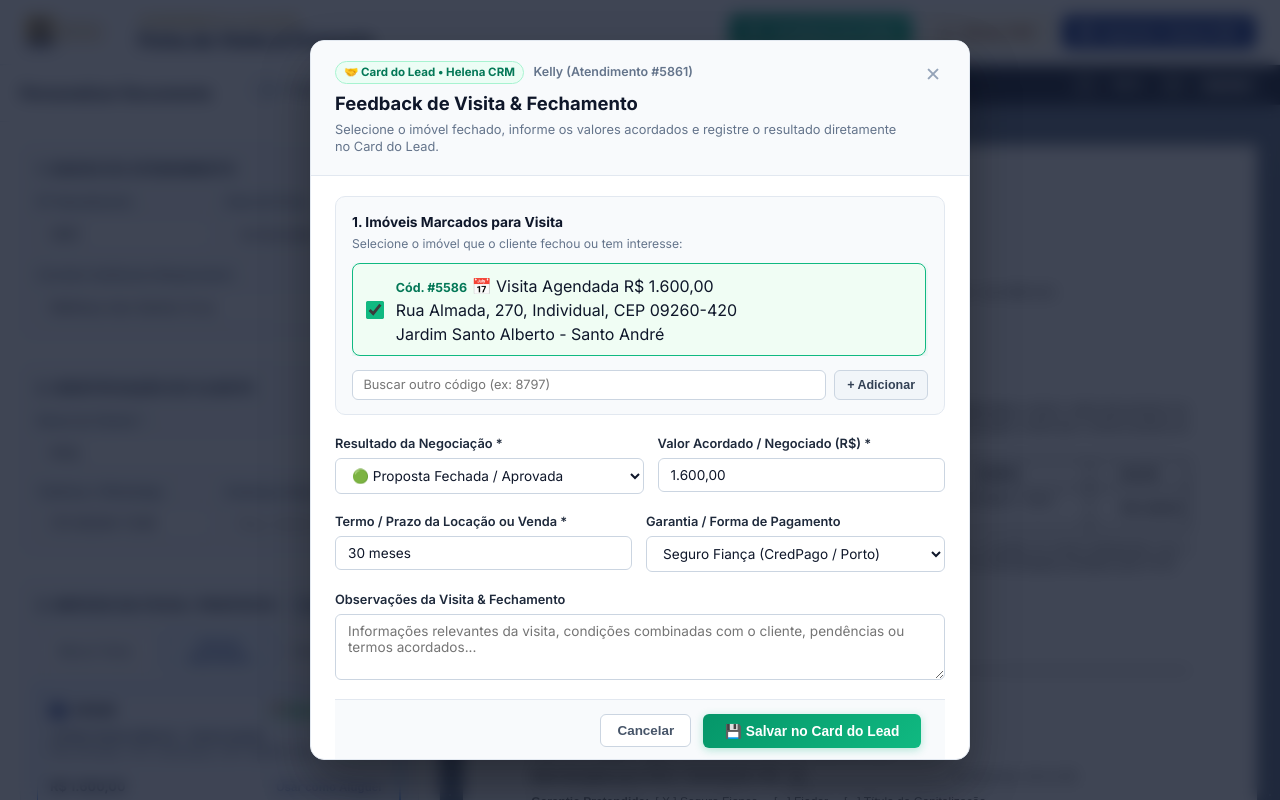
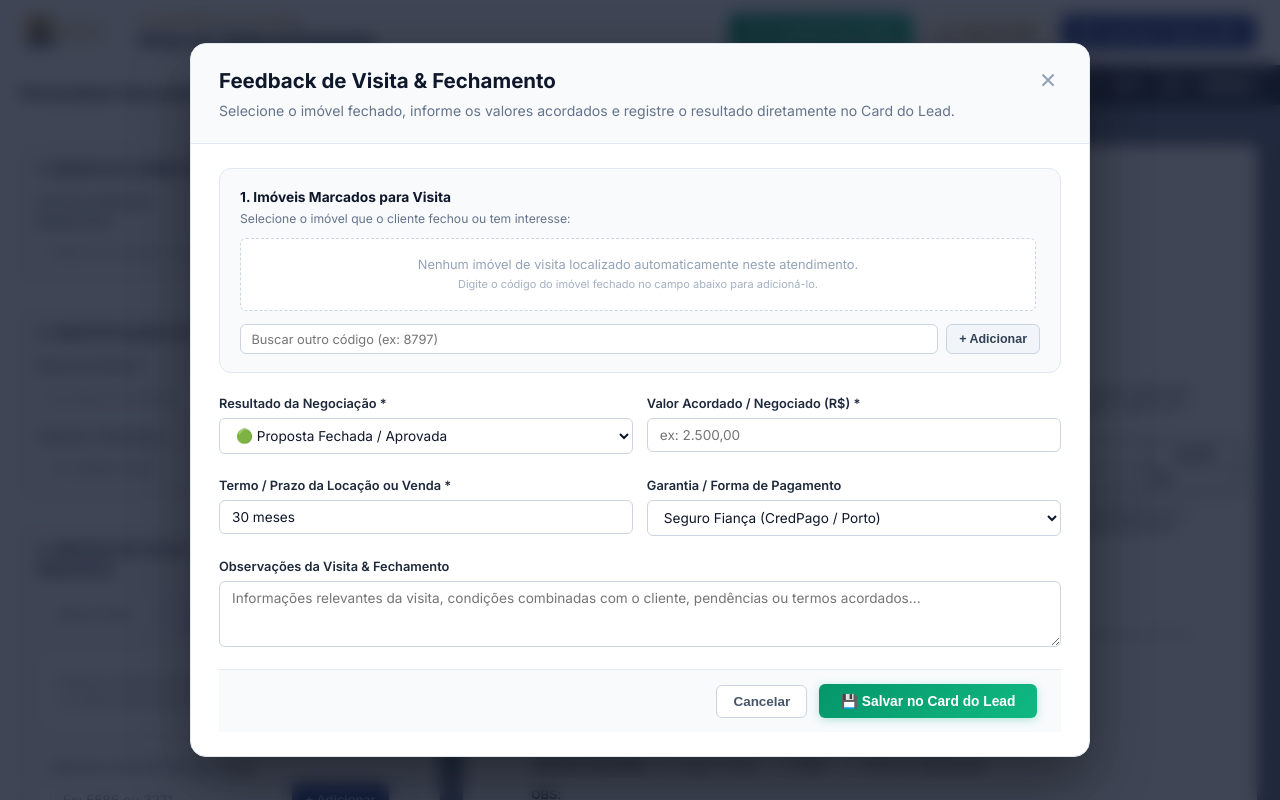
Before and after one commit to dev-pedropaulo/busca-imoveis-santos-mello, a website: page public/proposta.html in a window 1280 px wide. Both pictures are taken after a click on the button "Feedback de Visita". Shown: the top 800 px of the page. Drawn offline with Linux system fonts and the light colour scheme.

Commit message:
feat(proposta): ajustar feedback de visita com captura automatica de corretor, cliente e telefone, remover atendimento e ampliar popup

```diff
--- a/public/proposta.css
+++ b/public/proposta.css
@@ -1055,13 +1055,13 @@ body {
 
 .feedback-modal-container {
   background: #ffffff;
-  border-radius: 14px;
-  width: 100%;
-  max-width: 660px;
-  max-height: 90vh;
+  border-radius: 16px;
+  width: 94vw;
+  max-width: 900px;
+  max-height: 92vh;
   display: flex;
   flex-direction: column;
-  box-shadow: 0 24px 48px rgba(0, 0, 0, 0.35);
+  box-shadow: 0 25px 60px rgba(0, 0, 0, 0.4);
   border: 1px solid #e2e8f0;
   animation: feedbackModalIn 0.2s cubic-bezier(0.16, 1, 0.3, 1);
   overflow: hidden;
@@ -1073,56 +1073,45 @@ body {
 }
 
 .feedback-modal-header {
-  padding: 1.25rem 1.5rem;
+  padding: 1.4rem 1.75rem;
   background: #f8fafc;
   border-bottom: 1px solid #e2e8f0;
   display: flex;
   justify-content: space-between;
   align-items: flex-start;
-  gap: 1rem;
+  gap: 1.25rem;
 }
 
 .feedback-badge-row {
-  display: flex;
-  align-items: center;
-  gap: 0.6rem;
-  margin-bottom: 0.35rem;
+  display: none;
 }
 
 .feedback-badge {
-  font-size: 0.72rem;
-  font-weight: 700;
-  background: #ecfdf5;
-  color: #047857;
-  padding: 2px 8px;
-  border-radius: 9999px;
-  border: 1px solid #a7f3d0;
+  display: none;
 }
 
 .feedback-lead-name {
-  font-size: 0.78rem;
-  font-weight: 600;
-  color: #64748b;
+  display: none;
 }
 
 .feedback-header-info h3 {
-  font-size: 1.15rem;
+  font-size: 1.28rem;
   font-weight: 700;
   color: #0f172a;
-  margin: 0 0 0.2rem 0;
+  margin: 0 0 0.25rem 0;
 }
 
 .feedback-header-info p {
-  font-size: 0.8rem;
+  font-size: 0.88rem;
   color: #64748b;
   margin: 0;
-  line-height: 1.35;
+  line-height: 1.4;
 }
 
 .btn-feedback-close {
   background: none;
   border: none;
-  font-size: 1.2rem;
+  font-size: 1.35rem;
   color: #94a3b8;
   cursor: pointer;
   padding: 4px;
@@ -1135,18 +1124,18 @@ body {
 }
 
 .feedback-modal-body {
-  padding: 1.25rem 1.5rem;
+  padding: 1.5rem 1.75rem;
   overflow-y: auto;
   display: flex;
   flex-direction: column;
-  gap: 1.15rem;
+  gap: 1.35rem;
 }
 
 .feedback-card-section {
   background: #f8fafc;
   border: 1px solid #e2e8f0;
-  border-radius: 10px;
-  padding: 0.9rem 1rem;
+  border-radius: 12px;
+  padding: 1.1rem 1.25rem;
   display: flex;
   flex-direction: column;
   gap: 0.65rem;
@@ -1172,10 +1161,10 @@ body {
 .feedback-props-list {
   display: flex;
   flex-direction: column;
-  gap: 0.5rem;
-  max-height: 180px;
+  gap: 0.6rem;
+  max-height: 250px;
   overflow-y: auto;
-  padding-right: 2px;
+  padding-right: 4px;
 }
 
 .feedback-prop-card {
--- a/public/proposta.html
+++ b/public/proposta.html
@@ -76,22 +76,18 @@
       </div>
 
       <div class="sidebar-scroll-content">
-        <!-- Bloco 1: Atendimento e Corretor -->
+        <!-- Bloco 1: Corretor e Data -->
         <div class="form-card">
-          <h3 class="form-card-title">1. Dados do Atendimento</h3>
+          <h3 class="form-card-title">1. Dados do Corretor & Data</h3>
           <div class="form-row-2">
             <div class="form-field">
-              <label class="field-label" for="inputAtendimento">Nº Atendimento</label>
-              <input type="text" id="inputAtendimento" class="field-input" placeholder="Ex: 5861" value="5861">
+              <label class="field-label" for="inputCorretor">Corretor Autônomo Responsável</label>
+              <input type="text" id="inputCorretor" class="field-input" placeholder="Nome do corretor / usuário" value="">
             </div>
             <div class="form-field">
               <label class="field-label" for="inputDataDoc">Data da Ficha</label>
               <input type="date" id="inputDataDoc" class="field-input">
             </div>
-          </div>
-          <div class="form-field">
-            <label class="field-label" for="inputCorretor">Corretor Autônomo Responsável</label>
-            <input type="text" id="inputCorretor" class="field-input" placeholder="Nome do corretor" value="Matheus dos Santos Cruz">
           </div>
         </div>
 
@@ -100,12 +96,12 @@
           <h3 class="form-card-title">2. Identificação do Cliente</h3>
           <div class="form-field">
             <label class="field-label" for="inputClienteNome">Nome do Cliente *</label>
-            <input type="text" id="inputClienteNome" class="field-input" placeholder="Ex: Kelly Cristina..." value="Kelly">
+            <input type="text" id="inputClienteNome" class="field-input" placeholder="Ex: Nome do cliente..." value="">
           </div>
           <div class="form-row-2">
             <div class="form-field">
               <label class="field-label" for="inputClienteTel">Telefone / WhatsApp</label>
-              <input type="text" id="inputClienteTel" class="field-input" placeholder="(11) 99999-9999" value="(11) 95340-7249">
+              <input type="text" id="inputClienteTel" class="field-input" placeholder="(11) 99999-9999" value="">
             </div>
             <div class="form-field">
               <label class="field-label" for="inputClienteEnd">Endereço Atual</label>
@@ -244,15 +240,11 @@
             <p class="doc-sub">S & M - Rua Iugoslávia, 33 - Parque das Nações - Santo André - (11) 4469-2121</p>
           </header>
 
-          <!-- Dados do Atendimento e do Cliente -->
+          <!-- Dados do Cliente -->
           <section class="doc-meta-section">
             <div class="meta-line">
-              <span class="meta-label">ATENDIMENTO:</span>
-              <span class="meta-value" id="docAtendimentoVal">5861</span>
-            </div>
-            <div class="meta-line">
               <span class="meta-label">CLIENTE:</span>
-              <span class="meta-value" id="docClienteNomeVal">Kelly</span>
+              <span class="meta-value" id="docClienteNomeVal">______________________________</span>
             </div>
             <div class="meta-line">
               <span class="meta-label">Endereço:</span>
@@ -260,14 +252,14 @@
             </div>
             <div class="meta-line">
               <span class="meta-label">Tel.</span>
-              <span class="meta-value" id="docClienteTelVal">(11) 95340-7249</span>
+              <span class="meta-value" id="docClienteTelVal">______________________________</span>
             </div>
           </section>
 
           <!-- Declaração de Visita -->
           <section class="doc-declaration">
             <p>
-              Declaro, que nesta data, por intermédio do Corretor autônomo, Sr. <span class="doc-corretor-name" id="docCorretorVal">Matheus dos Santos Cruz</span>, conheci, visitei pela primeira vez e obtive do mesmo as informações necessárias para locação dos imóveis abaixo relacionados, sendo que o mesmo prestou-me toda a consultoria necessária à verificação da viabilidade de locação do mesmo.
+              Declaro, que nesta data, por intermédio do Corretor autônomo, Sr. <span class="doc-corretor-name" id="docCorretorVal">______________________________</span>, conheci, visitei pela primeira vez e obtive do mesmo as informações necessárias para locação dos imóveis abaixo relacionados, sendo que o mesmo prestou-me toda a consultoria necessária à verificação da viabilidade de locação do mesmo.
             </p>
           </section>
 
@@ -306,7 +298,7 @@
             <div class="doc-city-date" id="docCityDateVal">Santo André, quinta-feira, 15 de outubro de 2026</div>
             <div class="doc-signature-block">
               <div class="signature-line">______________________________________________</div>
-              <div class="signature-signer-name" id="docSignerName1">Kelly</div>
+              <div class="signature-signer-name" id="docSignerName1">Proponente / Locatário</div>
             </div>
           </section>
 
@@ -364,7 +356,7 @@
               </div>
               <div class="doc-signature-block">
                 <div class="signature-line">___________________________________</div>
-                <div class="signature-signer-name" id="docSignerName2">Kelly</div>
+                <div class="signature-signer-name" id="docSignerName2">Proponente / Locatário</div>
               </div>
             </div>
 
@@ -388,10 +380,6 @@
     <div class="feedback-modal-container">
       <div class="feedback-modal-header">
         <div class="feedback-header-info">
-          <div class="feedback-badge-row">
-            <span class="feedback-badge">🤝 Card do Lead • Helena CRM</span>
-            <span class="feedback-lead-name" id="feedbackModalClientName">Cliente</span>
-          </div>
           <h3>Feedback de Visita & Fechamento</h3>
           <p>Selecione o imóvel fechado, informe os valores acordados e registre o resultado diretamente no Card do Lead.</p>
         </div>
--- a/public/proposta.js
+++ b/public/proposta.js
@@ -14,28 +14,18 @@
     sessionId: '',
     visitasAgendadas: [],
     closedPropertyIds: new Set(),
-    atendimento: '5861',
+    atendimento: '',
     dataDocumento: new Date().toISOString().split('T')[0],
-    corretor: 'Matheus dos Santos Cruz',
+    corretor: '',
     client: {
-      name: 'Kelly',
-      phone: '(11) 95340-7249',
+      name: '',
+      phone: '',
       address: ''
     },
     // Lista completa de imóveis do atendimento (enviados no chat + agendados para visita)
-    allProperties: [
-      {
-        id: '5586',
-        address: 'Rua Almada, 270, Individual, CEP 09260-420',
-        neighborhood: 'Jardim Santo Alberto - Santo André',
-        value: 'R$ 1.600,00',
-        selected: true,
-        isScheduled: true,
-        source: 'visita'
-      }
-    ],
+    allProperties: [],
     proposal: {
-      rentValue: '1.600,00',
+      rentValue: '',
       termMonths: '30',
       dueDay: '10',
       guarantee: 'seguro',
@@ -185,16 +175,16 @@
 
   // --- Renderização Geral (Preview A4 + Checklist Lateral) ---
   function renderAll() {
-    // 1. Dados do Atendimento e Corretor
-    docAtendimentoVal.textContent = state.atendimento || '__________';
-    docCorretorVal.textContent = state.corretor || 'Corretor Autônomo';
+    // 1. Dados do Corretor
+    if (docAtendimentoVal) docAtendimentoVal.textContent = state.atendimento || '';
+    if (docCorretorVal) docCorretorVal.textContent = state.corretor || '______________________________';
 
     // 2. Dados do Cliente
-    docClienteNomeVal.textContent = state.client.name || '______________________________';
-    docClienteEndVal.textContent = state.client.address || '';
-    docClienteTelVal.textContent = state.client.phone || '______________________________';
-    docSignerName1.textContent = state.client.name || 'Cliente';
-    docSignerName2.textContent = state.client.name || 'Cliente';
+    if (docClienteNomeVal) docClienteNomeVal.textContent = state.client.name || '______________________________';
+    if (docClienteEndVal) docClienteEndVal.textContent = state.client.address || '';
+    if (docClienteTelVal) docClienteTelVal.textContent = state.client.phone || '______________________________';
+    if (docSignerName1) docSignerName1.textContent = state.client.name || 'Proponente / Locatário';
+    if (docSignerName2) docSignerName2.textContent = state.client.name || 'Proponente / Locatário';
 
     // 3. Data por Extenso na Folha
     docCityDateVal.textContent = formatDateToPortugueseFull(state.dataDocumento);
@@ -457,7 +447,33 @@
     const sessionId = urlParams.get('sessionId') || urlParams.get('session_id');
     const propertyId = urlParams.get('propertyId') || urlParams.get('codigo') || urlParams.get('id');
     const idsList = urlParams.get('ids');
-    const corretorParam = urlParams.get('corretor');
+
+    // 1. Extração do Corretor / Nome do Usuário
+    const corretorParam = urlParams.get('userName') ||
+                          urlParams.get('user_name') ||
+                          urlParams.get('user') ||
+                          urlParams.get('usuario') ||
+                          urlParams.get('nomeUsuario') ||
+                          urlParams.get('corretor') ||
+                          urlParams.get('broker') ||
+                          urlParams.get('atendente') ||
+                          urlParams.get('attendant');
+
+    // 2. Extração do Nome do Cliente / Contato
+    const clientNameParam = urlParams.get('clientName') ||
+                            urlParams.get('client_name') ||
+                            urlParams.get('nome') ||
+                            urlParams.get('contato') ||
+                            urlParams.get('contactName') ||
+                            urlParams.get('name');
+
+    // 3. Extração do Telefone / WhatsApp do Cliente
+    const clientPhoneParam = urlParams.get('phone') ||
+                             urlParams.get('telefone') ||
+                             urlParams.get('whatsapp') ||
+                             urlParams.get('tel') ||
+                             urlParams.get('celular');
+
     const atendimentoParam = urlParams.get('atendimento');
 
     // Armazena identificadores no state
@@ -465,16 +481,26 @@
     if (sessionId) state.sessionId = sessionId;
 
     // Configura data inicial para hoje
-    inputDataDoc.value = state.dataDocumento;
+    if (inputDataDoc) inputDataDoc.value = state.dataDocumento;
 
     if (corretorParam) {
       state.corretor = decodeURIComponent(corretorParam);
-      inputCorretor.value = state.corretor;
+      if (inputCorretor) inputCorretor.value = state.corretor;
+    }
+
+    if (clientNameParam) {
+      state.client.name = decodeURIComponent(clientNameParam);
+      if (inputClienteNome) inputClienteNome.value = state.client.name;
+    }
+
+    if (clientPhoneParam) {
+      state.client.phone = decodeURIComponent(clientPhoneParam);
+      if (inputClienteTel) inputClienteTel.value = state.client.phone;
     }
 
     if (atendimentoParam) {
       state.atendimento = atendimentoParam;
-      inputAtendimento.value = state.atendimento;
+      if (inputAtendimento) inputAtendimento.value = state.atendimento;
     }
 
     // Atualiza links de navegação entre módulos preservando a query string ativa do Helena CRM
@@ -504,20 +530,24 @@
 
           if (data.atendimento) {
             state.atendimento = data.atendimento;
-            inputAtendimento.value = state.atendimento;
+            if (inputAtendimento) inputAtendimento.value = state.atendimento;
+          }
+          if (data.corretor && !state.corretor) {
+            state.corretor = data.corretor;
+            if (inputCorretor) inputCorretor.value = state.corretor;
           }
           if (data.client) {
-            if (data.client.name) {
+            if (data.client.name && (!state.client.name || state.client.name === 'Cliente')) {
               state.client.name = data.client.name;
-              inputClienteNome.value = state.client.name;
+              if (inputClienteNome) inputClienteNome.value = state.client.name;
             }
-            if (data.client.phone) {
+            if (data.client.phone && !state.client.phone) {
               state.client.phone = data.client.phone;
-              inputClienteTel.value = state.client.phone;
+              if (inputClienteTel) inputClienteTel.value = state.client.phone;
             }
-            if (data.client.address) {
+            if (data.client.address && !state.client.address) {
               state.client.address = data.client.address;
-              inputClienteEnd.value = state.client.address;
+              if (inputClienteEnd) inputClienteEnd.value = state.client.address;
             }
           }
 
@@ -802,9 +832,8 @@
     if (!feedbackModalOverlay) return;
 
     if (feedbackModalClientName) {
-      const cName = state.client.name || 'Cliente';
-      const atText = state.atendimento ? ` (Atendimento #${state.atendimento})` : '';
-      feedbackModalClientName.textContent = `${cName}${atText}`;
+      feedbackModalClientName.textContent = '';
+      feedbackModalClientName.style.display = 'none';
     }
 
     if (feedbackValorInput && !feedbackValorInput.value.trim() && state.proposal.rentValue) {
@@ -937,36 +966,49 @@
     });
 
     // Atendimento e Corretor
+    // Atendimento e Corretor
+    if (inputAtendimento) {
       inputAtendimento.addEventListener('input', (e) => {
         state.atendimento = e.target.value.trim();
         renderAll();
       });
+    }
 
+    if (inputDataDoc) {
       inputDataDoc.addEventListener('change', (e) => {
         state.dataDocumento = e.target.value;
         renderAll();
       });
+    }
 
+    if (inputCorretor) {
       inputCorretor.addEventListener('input', (e) => {
         state.corretor = e.target.value.trim();
         renderAll();
       });
+    }
 
     // Cliente
+    if (inputClienteNome) {
       inputClienteNome.addEventListener('input', (e) => {
         state.client.name = e.target.value.trim();
         renderAll();
       });
+    }
 
+    if (inputClienteTel) {
       inputClienteTel.addEventListener('input', (e) => {
         state.client.phone = e.target.value.trim();
         renderAll();
       });
+    }
 
+    if (inputClienteEnd) {
       inputClienteEnd.addEventListener('input', (e) => {
         state.client.address = e.target.value.trim();
         renderAll();
       });
+    }
 
     // Filtros Rápidos de Seleção de Imóveis
     btnSelectAllProps.addEventListener('click', () => {
@@ -1105,8 +1147,8 @@
 
         const lines = [
           `📄 *FICHA DE VISITA & PROPOSTA DE LOCAÇÃO*`,
-          `🏢 *Santos & Mello Imóveis* • Atendimento #${state.atendimento}`,
-          `👤 *Cliente:* ${state.client.name || 'Cliente'} (${state.client.phone || ''})`,
+          `🏢 *Santos & Mello Imóveis*`,
+          `👤 *Cliente:* ${state.client.name || 'Cliente'} ${state.client.phone ? `(${state.client.phone})` : ''}`,
           `----------------------------------------`,
           `📍 *Imóveis da Ficha de Visita:*`
         ];
```
Also changed, not shown: server.js (+29 -1 lines). Lines whose indentation alone changed are shown as unchanged.
